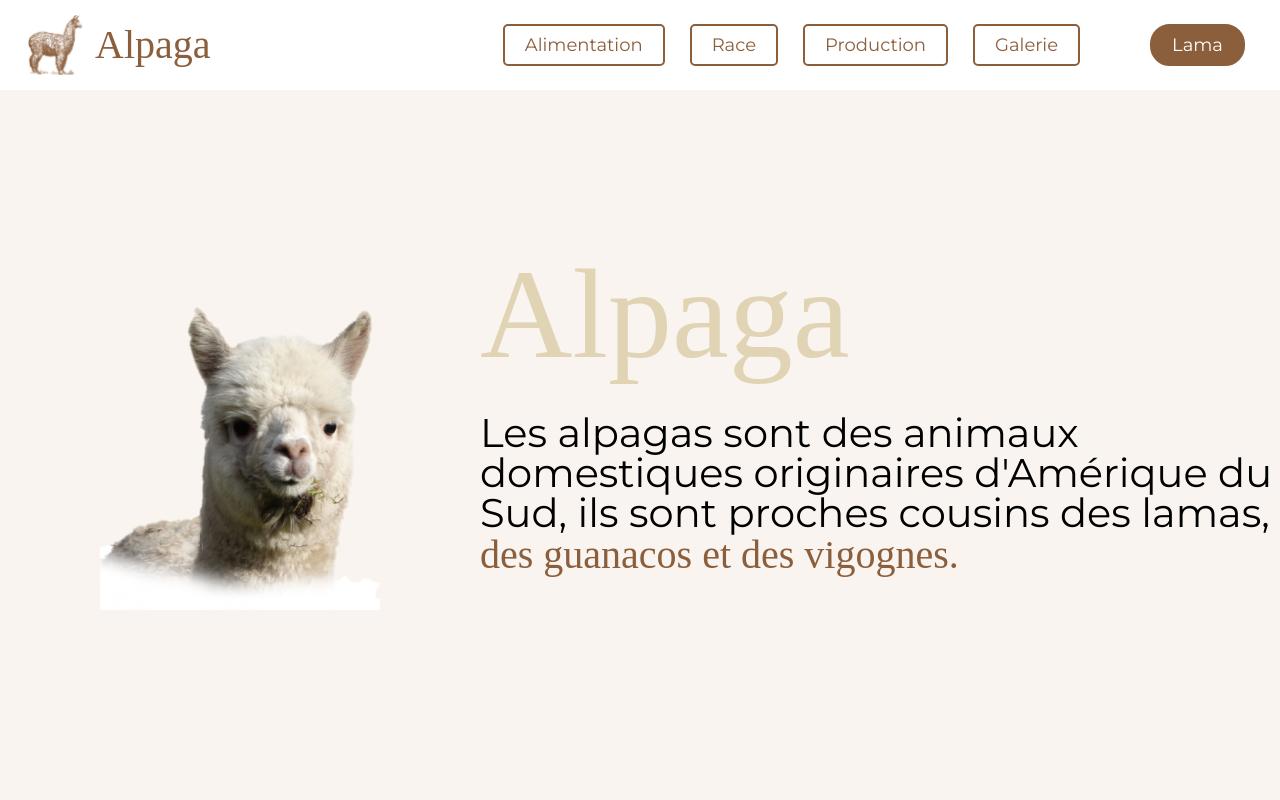
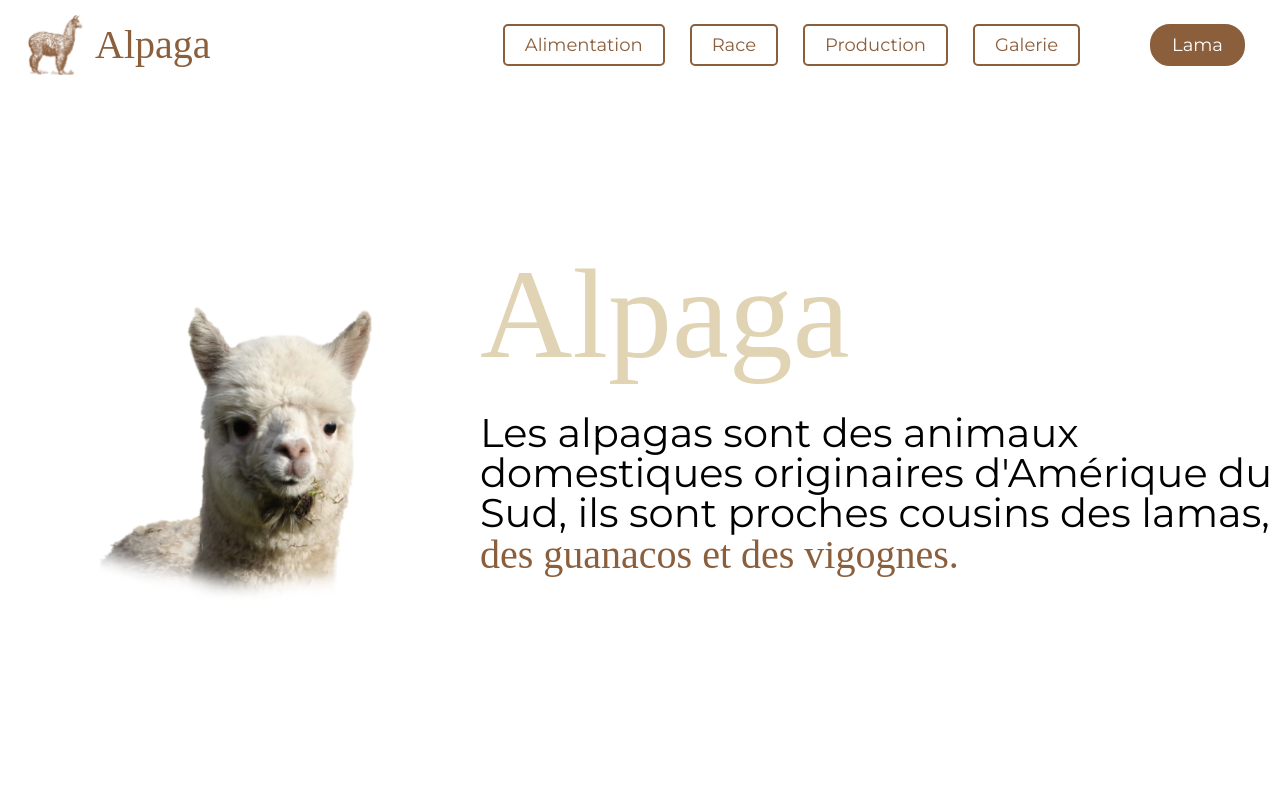
Before and after one commit to julien382/Alpaga, a React (Create React App) app: page / in a window 1280 px wide. Shown: the top 800 px of the page. Built offline with nearby package versions, Linux system fonts and the light colour scheme; a web font is replaced by a local one.

Commit message:
delete test bg

```diff
--- a/src/styles/index.scss
+++ b/src/styles/index.scss
@@ -5,7 +5,6 @@ body {
     sans-serif;
   -webkit-font-smoothing: antialiased;
   -moz-osx-font-smoothing: grayscale;
-  background-color: #f9f4ef;
 }
 
 code {
```
